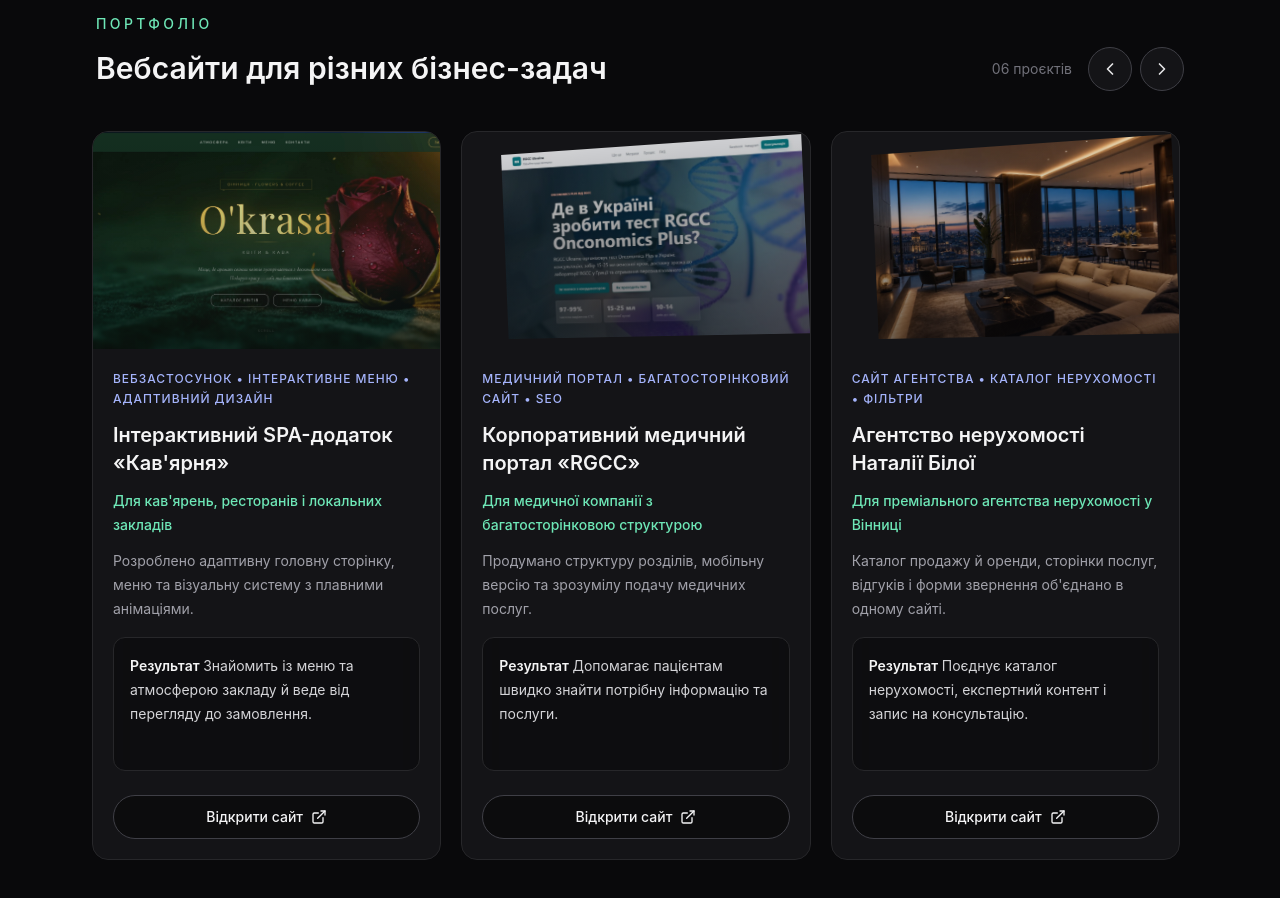
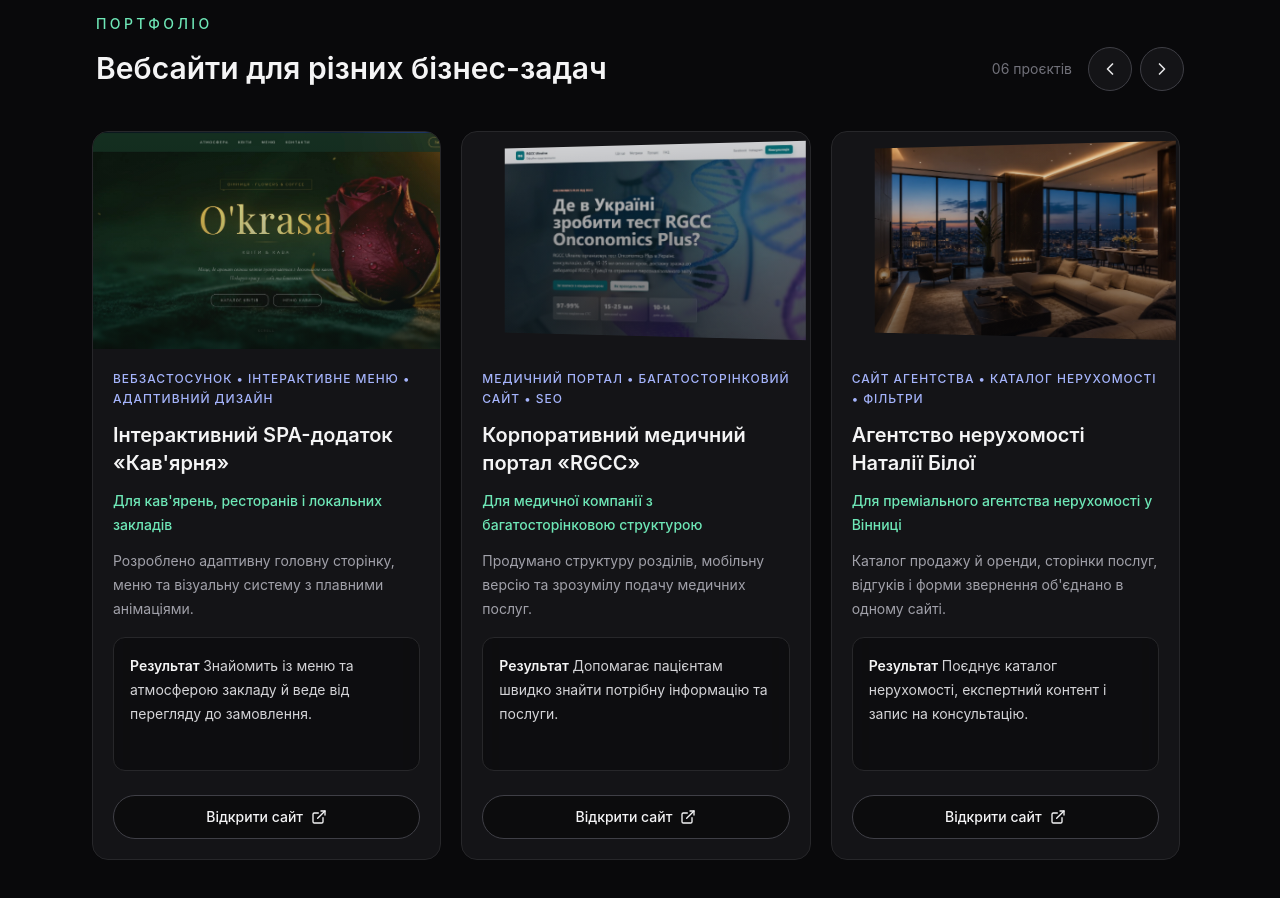
Before and after one commit to sobol07-design/portfolio, a React (Vite) app: page / in a window 1280 px wide. Shown: the part 1080-1978 px from the top of the page. Built offline with nearby package versions, Linux system fonts and the light colour scheme.

Commit message:
Revert "Clarify stacked preview tilt"
This reverts commit 861c05a3b49020c57fd9063deefe0cb7ba2a0d33.

```diff
--- a/src/components/Portfolio.tsx
+++ b/src/components/Portfolio.tsx
@@ -130,11 +130,10 @@ function StackedProjectCard({
     const distance = index - center;
     const distanceFromCenter = Math.min(Math.abs(distance), 1);
     const angle = Math.max(-1, Math.min(1, distance)) * -12;
-    const tilt = Math.max(-1, Math.min(1, distance)) * -2.5;
     const depth = distanceFromCenter * -72;
     const scale = 1 - distanceFromCenter * 0.04;
 
-    return `perspective(800px) rotateY(${angle}deg) rotateZ(${tilt}deg) translateZ(${depth}px) scale(${scale})`;
+    return `perspective(800px) rotateY(${angle}deg) translateZ(${depth}px) scale(${scale})`;
   });
 
   return <ProjectCard project={project} previewTransform={previewTransform} />;
```
